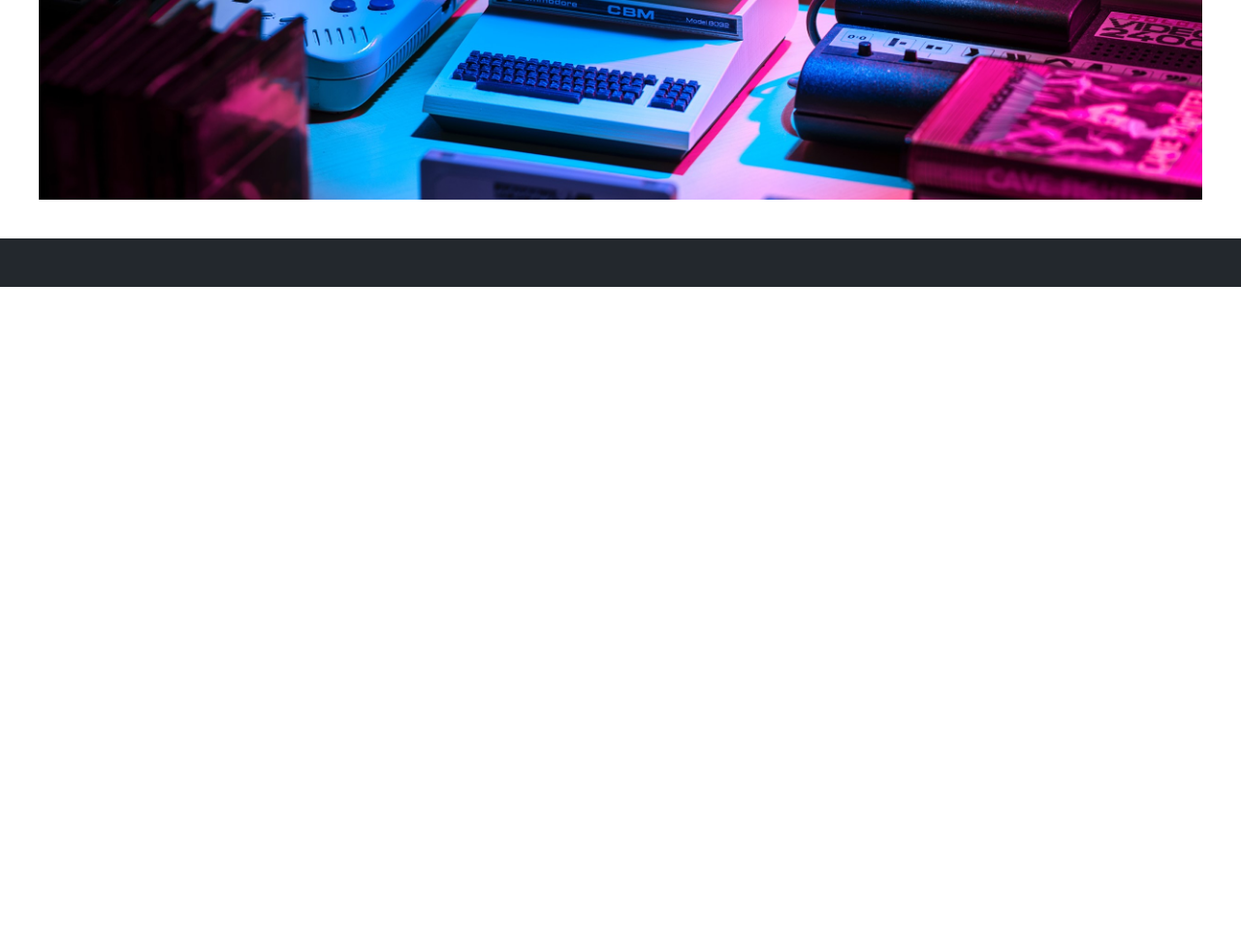
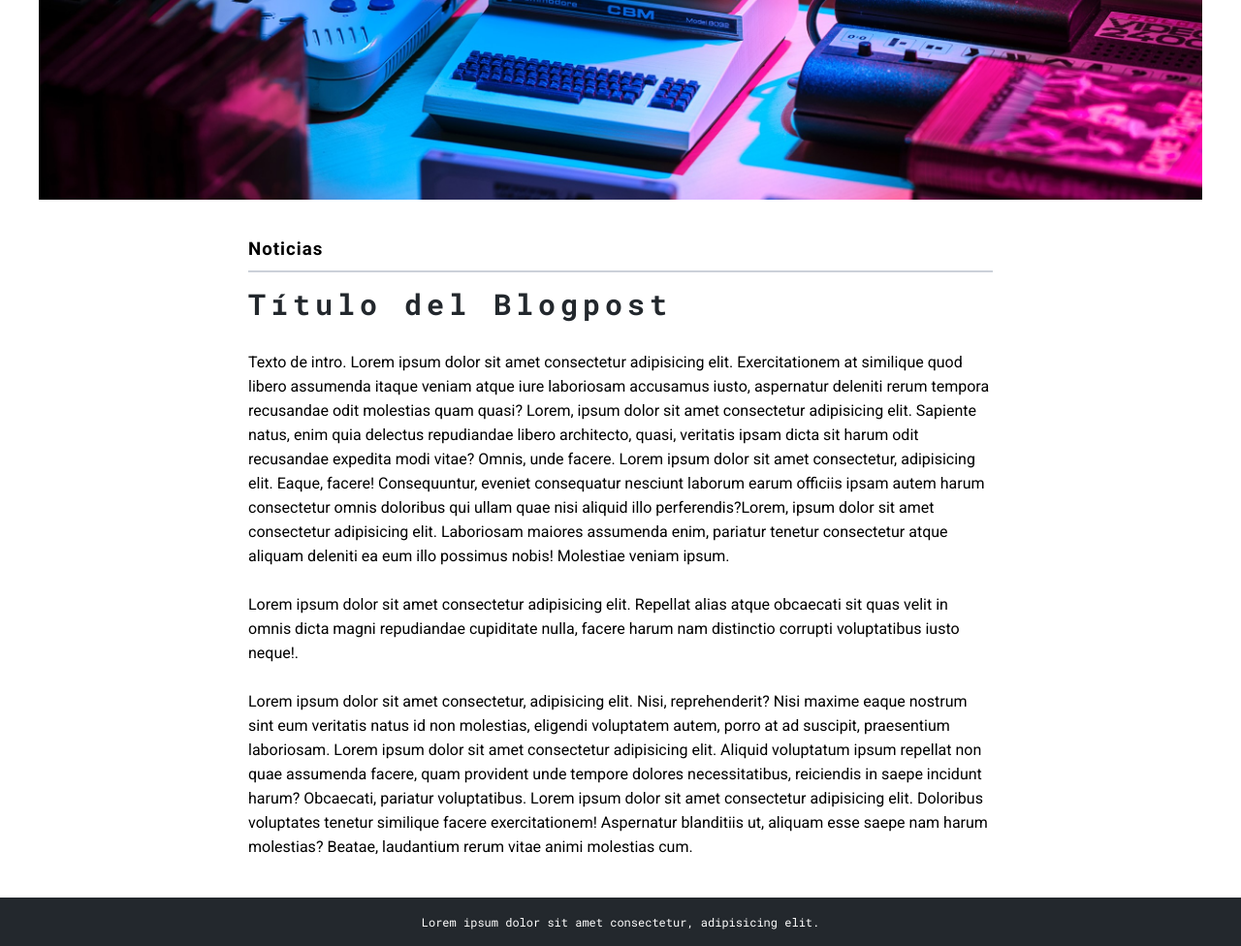
Before and after one commit to jjguitar/blog, a plain HTML site: page blogs.html in a window 1280 px wide. Shown: the part 500-1476 px from the top of the page at 97% size. Before the commit the page ends 800 px from the top, so only its background shows below. Drawn offline with Linux system fonts and the light colour scheme.

Commit message:
Blogpost finaalizada, estilos boton index

```diff
--- a/CSS/main.css
+++ b/CSS/main.css
@@ -109,6 +109,9 @@ h1 {
   height: 50px;
   font-size: 15px;
   font-weight: 900;
+  background-color: var(--principal_green);
+  border:none;
+  box-shadow: 0px 0px 5px -2px rgba(0,0,0, .2);
 }
 
 /* Clases de blogs
@@ -120,11 +123,9 @@ h1 {
   bottom: 0;
   background-color: var(--dark_gray_hard);
 }
-
 .logo-section a.about-black {
   color: var(--dark_gray_hard);
 }
-
 .main-image {
   display: flex;
   justify-content: center;
@@ -135,3 +136,43 @@ h1 {
   max-width: 100%;
   height: auto;
 }
+
+.container-main-blog {
+  display: grid;
+  grid-template-rows: 35px 80px 1fr;
+  padding: 0 20%;
+}
+
+.container-main-blog h1 {
+  color: var(--dark_gray_hard);
+  align-self: center;
+  margin: 0;
+  letter-spacing: 5px;
+  padding-bottom: 30px;
+  padding-top: 15px;
+}
+
+.container-main-blog h3 {
+  border-bottom: 2px solid var(--ligth_gray_hrad);
+  letter-spacing: 1px;
+}
+
+.main-blog {
+  margin-bottom: 40px;
+}
+.main-blog p {
+  line-height: 25px;
+}
+
+.footer p {
+  font-weight: normal;
+  font-size: 12px;
+  font-family: 'Roboto Mono', monospace;
+  color: white;
+}
+
+.footer {
+  display: flex;
+  justify-content: center;
+  align-items: center;
+}
--- a/blogs.html
+++ b/blogs.html
@@ -47,8 +47,19 @@
       <img src="Assets/imagenes/main-image.jpg" width="2500" alt="">
     </figure>
   </div>
+  <div class="container-main-blog">
+    <h3>Noticias</h3>
+    <h1>Título del Blogpost</h1>
+    <main class="main-blog">
+      <p>
+        Texto de intro. Lorem ipsum dolor sit amet consectetur adipisicing elit. Exercitationem at similique quod libero assumenda itaque veniam atque iure laboriosam accusamus iusto, aspernatur deleniti rerum tempora recusandae odit molestias quam quasi? Lorem, ipsum dolor sit amet consectetur adipisicing elit. Sapiente natus, enim quia delectus repudiandae libero architecto, quasi, veritatis ipsam dicta sit harum odit recusandae expedita modi vitae? Omnis, unde facere. Lorem ipsum dolor sit amet consectetur, adipisicing elit. Eaque, facere! Consequuntur, eveniet consequatur nesciunt laborum earum officiis ipsam autem harum consectetur omnis doloribus qui ullam quae nisi aliquid illo perferendis?Lorem, ipsum dolor sit amet consectetur adipisicing elit. Laboriosam maiores assumenda enim, pariatur tenetur consectetur atque aliquam deleniti ea eum illo possimus nobis! Molestiae veniam ipsum.<br><br>
+        Lorem ipsum dolor sit amet consectetur adipisicing elit. Repellat alias atque obcaecati sit quas velit in omnis dicta magni repudiandae cupiditate nulla, facere harum nam distinctio corrupti voluptatibus iusto neque!.<br><br>
+        Lorem ipsum dolor sit amet consectetur, adipisicing elit. Nisi, reprehenderit? Nisi maxime eaque nostrum sint eum veritatis natus id non molestias, eligendi voluptatem autem, porro at ad suscipit, praesentium laboriosam. Lorem ipsum dolor sit amet consectetur adipisicing elit. Aliquid voluptatum ipsum repellat non quae assumenda facere, quam provident unde tempore dolores necessitatibus, reiciendis in saepe incidunt harum? Obcaecati, pariatur voluptatibus. Lorem ipsum dolor sit amet consectetur adipisicing elit. Doloribus voluptates tenetur similique facere exercitationem! Aspernatur blanditiis ut, aliquam esse saepe nam harum molestias? Beatae, laudantium rerum vitae animi molestias cum.
+      </p>
+    </main>
+  </div>
   <footer class="footer">
-
+    <p>Lorem ipsum dolor sit amet consectetur, adipisicing elit.</p>
   </footer>
 </body>
 </html>
```
Lines whose indentation alone changed are shown as unchanged.
